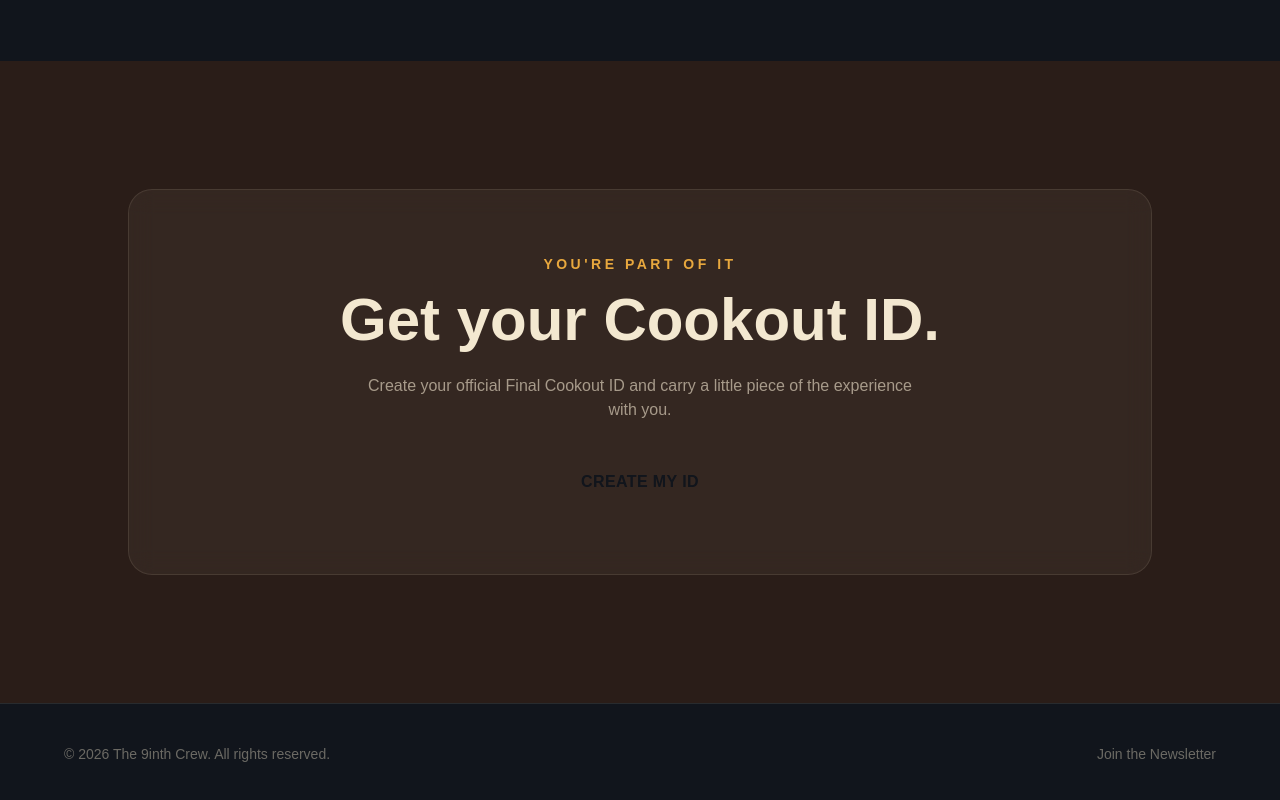
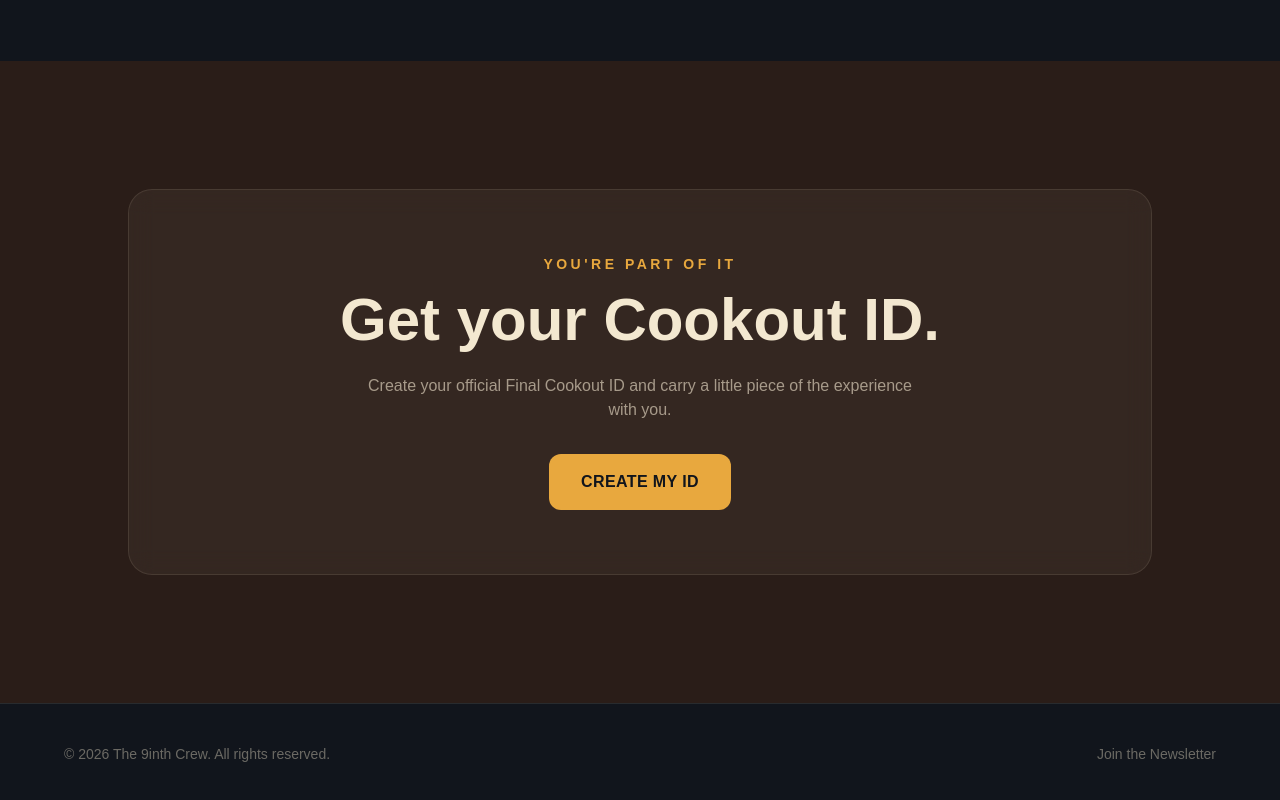
Before and after one commit to DavidUwak/final-cookout, a Next.js app: page / in a window 1280 px wide. Shown: the part 1879-2679 px from the top of the page. Built offline with nearby package versions, Linux system fonts and the light colour scheme.

Commit message:
ID button fix

```diff
--- a/app/page.tsx
+++ b/app/page.tsx
@@ -459,7 +459,7 @@ export default function Home() {
               mt-8
               inline-flex
               rounded-xl
-              cookout-gold
+              bg-cookout-gold
               text-cookout-navy
               px-8
               py-4
```
